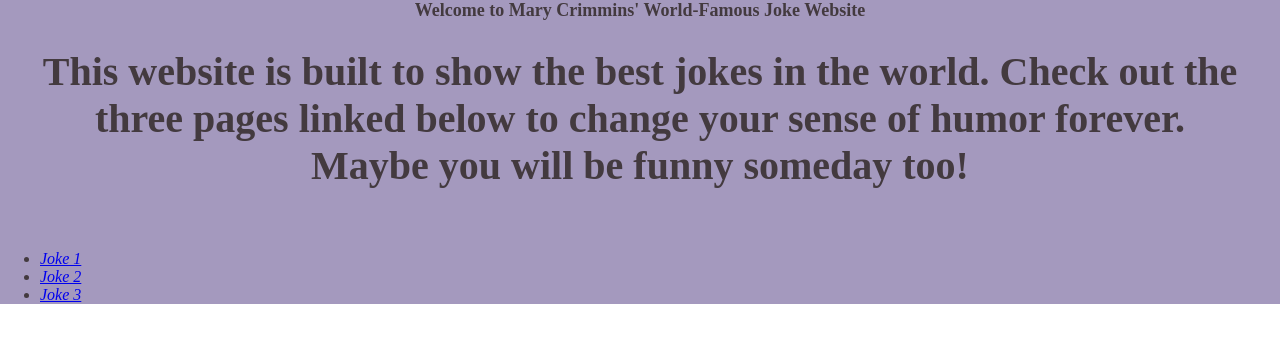
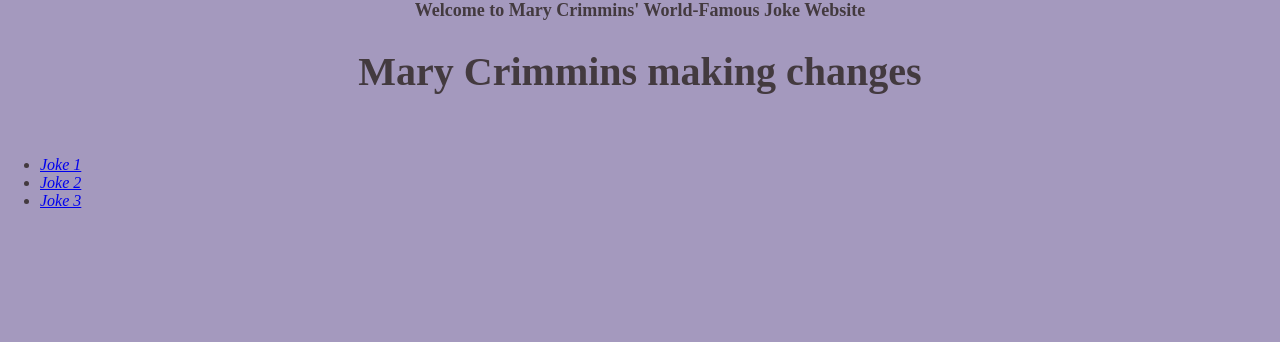
Before and after one commit to moluvscowbell/final-website, a plain HTML site: page index.html in a window 1280 px wide. Shown: the top 342 px of the page. Drawn offline with Linux system fonts and the light colour scheme.

Commit message:
Demo
index.html was changed for demo.

```diff
--- a/index.html
+++ b/index.html
@@ -9,8 +9,7 @@
 <body>
 <div id="home">
     <header>Welcome to Mary Crimmins' World-Famous Joke Website</header>
-    <h1>This website is built to show the best jokes in the world. Check out the three pages
-     linked below to change your sense of humor forever. <br> Maybe you will be funny someday too!</h1>
+    <h1>Mary Crimmins making changes</h1>
     <br>
     <ul>
     <li><a href="Joke1.html"></href>Joke 1</a></li>
--- a/style.css
+++ b/style.css
@@ -9,7 +9,7 @@ a{
 }
 body{
     margin: 0;
-    padding: 0;
+
     height: 100%;
 }
 h1{
@@ -23,21 +23,25 @@ p{
 #home{
     background-color: #A499BE;
     color: #433A3F;
+    padding-bottom: 100%;
     background-size: cover;
 }
 #joke1{
     background-color: #72A98F;
     color: #62686c;
+    padding-bottom: 100%;
     background-size: cover;
 }
 #joke2{
     background-color: #9BA2FF;
     color: #241623;
+    padding-bottom: 100%;
     background-size: cover;
 }
 #joke3{
     background-color: #95B46A;
     color: #0B4F6C;
+    padding-bottom: 100%;
     background-size: cover;
 }
 img{
```
